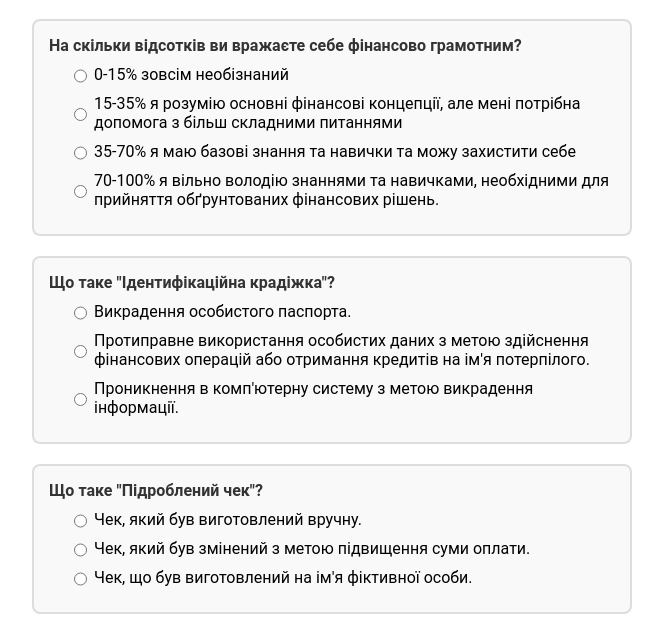
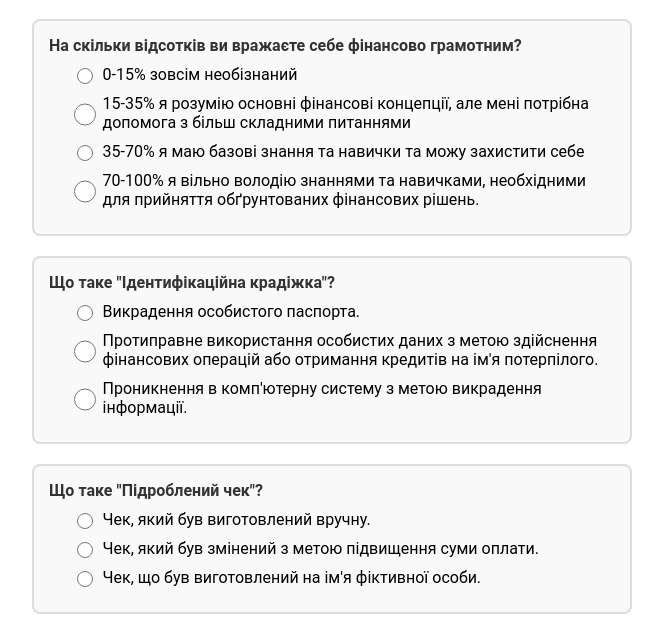
Before and after one commit to R0muken/survey_for_vio, a website: page public/home.html in a window 1280 px wide. Shown: the part 102-733 px from the top of the page, without its empty margins (308-971 px from the left). Drawn offline with Linux system fonts and the light colour scheme.

Commit message:
changed style

```diff
--- a/public/styles.css
+++ b/public/styles.css
@@ -47,11 +47,12 @@ body {
 }
 
 .answer-container input[type="radio"] {
-    width: 13px;
+    width: 4%;
 }
 
 .option {
     margin-left: 4px;
+    width: 95%;
 }
 
 .submit-button {
```
